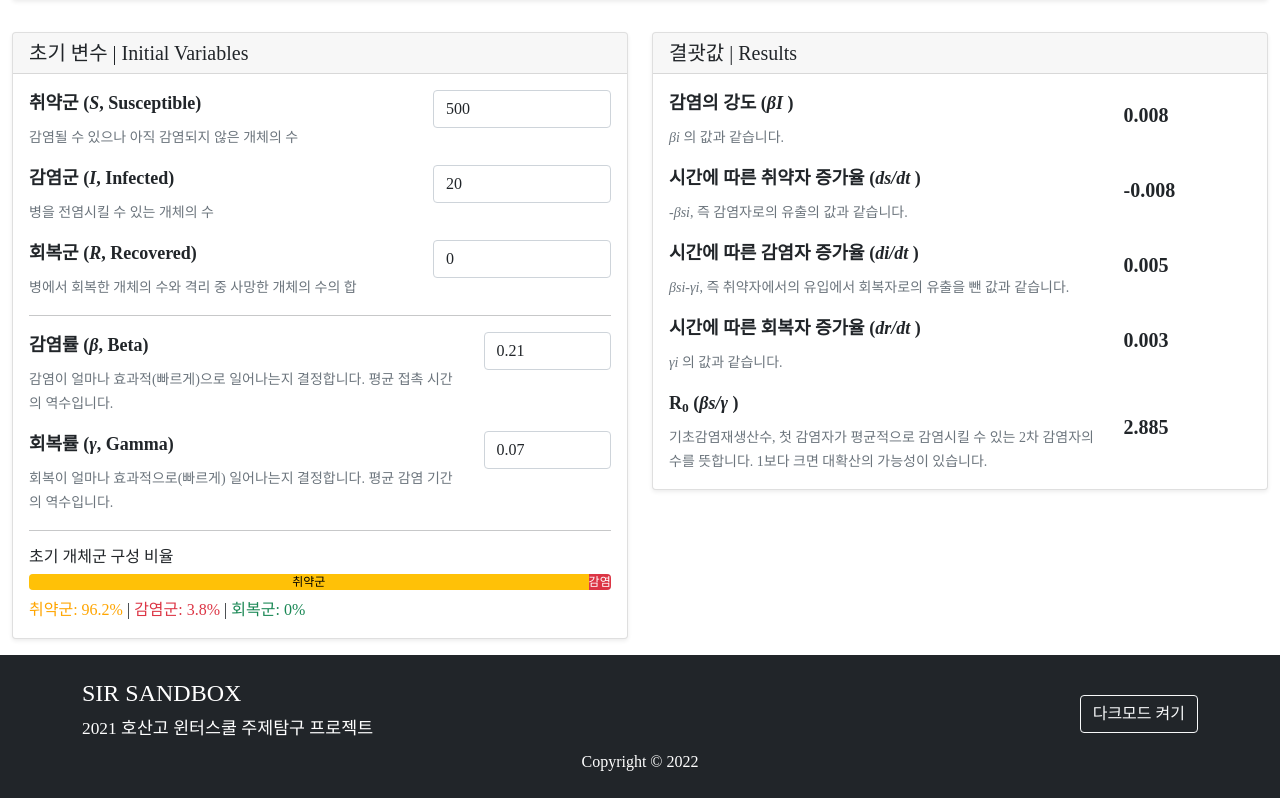
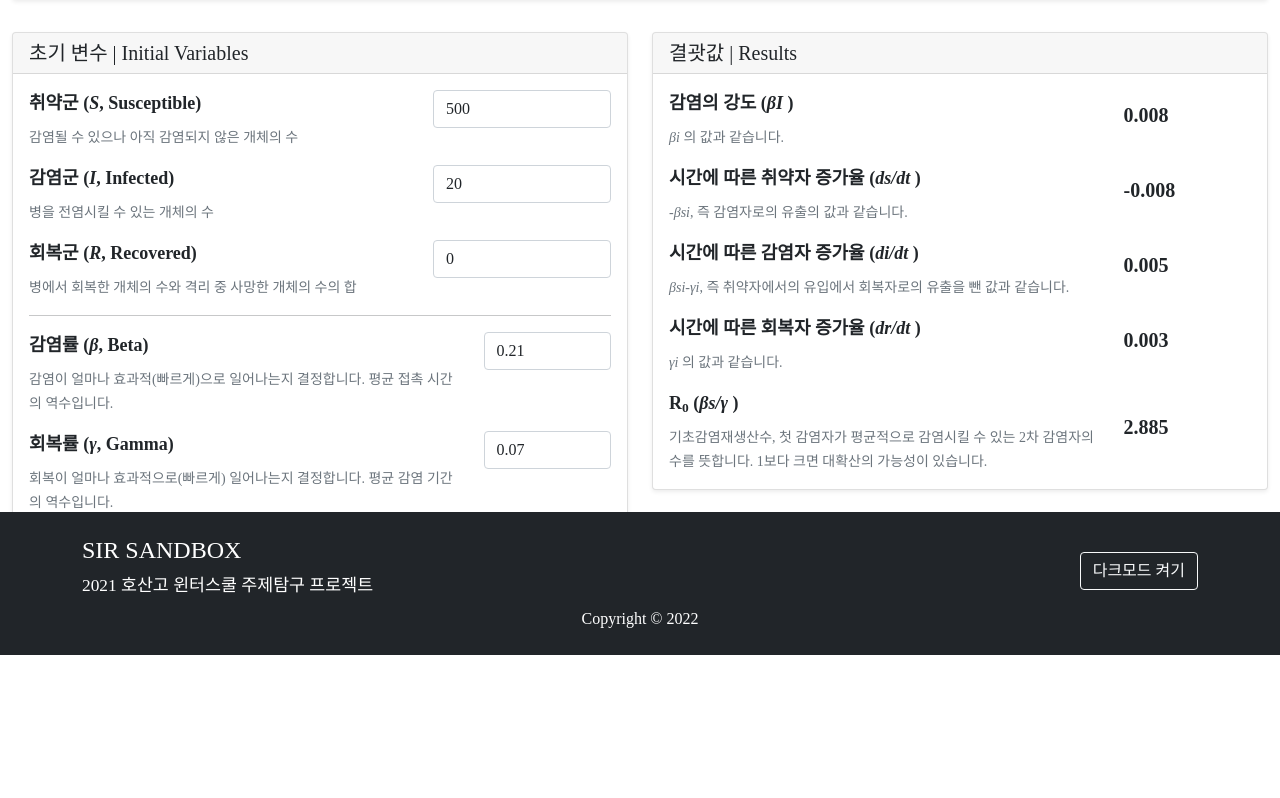
Before and after one commit to ArpaAP/sir-sandbox, a React (Create React App) app: page / in a window 1280 px wide. Shown: the part 941-1739 px from the top of the page. After the commit the page ends 1596 px from the top, so only its background shows below. Built offline with nearby package versions, Linux system fonts and the light colour scheme; a web font is replaced by a local one.

Commit message:
Fix: 푸터 여백 제거

```diff
--- a/src/App.tsx
+++ b/src/App.tsx
@@ -57,14 +57,14 @@ const App: React.FC = () => {
   return (
     <div
       style={{
-        minHeight: "95vh",
+        position: "relative",
         backgroundColor: darkmode ? "#171a1f" : undefined,
         fontFamily: "NanumSquare",
         color: darkmode ? "white" : undefined,
       }}
     >
       <Navibar />
-      <Container fluid className="h-100">
+      <Container fluid style={{ minHeight: "95vh" }}>
         <Row className="mt-3 text-center">
           <h3 className="m-0 fw-bold">전염병 확산 예측 모델 모의실험</h3>
         </Row>
--- a/src/components/Footer.tsx
+++ b/src/components/Footer.tsx
@@ -7,7 +7,14 @@ const Footer: React.FC = () => {
   );
 
   return (
-    <footer className="bg-dark text-white">
+    <footer
+      className="bg-dark text-white"
+      style={{
+        position: "absolute",
+        bottom: 0,
+        width: "100%",
+      }}
+    >
       <Container fluid="sm" className="text-center text-md-start py-4">
         <Row>
           <Col xs={5} className="mt-md-0 mt-3">
--- a/src/components/Navibar.tsx
+++ b/src/components/Navibar.tsx
@@ -19,7 +19,10 @@ const Navibar: React.FC = () => {
               </NavDropdown.Item>
               <NavDropdown.Divider />
               <NavDropdown.Item disabled>
-                제작 - 2021 호산고등학교 1학년 8반 12번 황부연
+                2021 호산고등학교 윈터스쿨 주제탐구 프로젝트
+              </NavDropdown.Item>
+              <NavDropdown.Item disabled>
+                제작 ArpaAP
               </NavDropdown.Item>
             </NavDropdown>
           </Nav>
```
